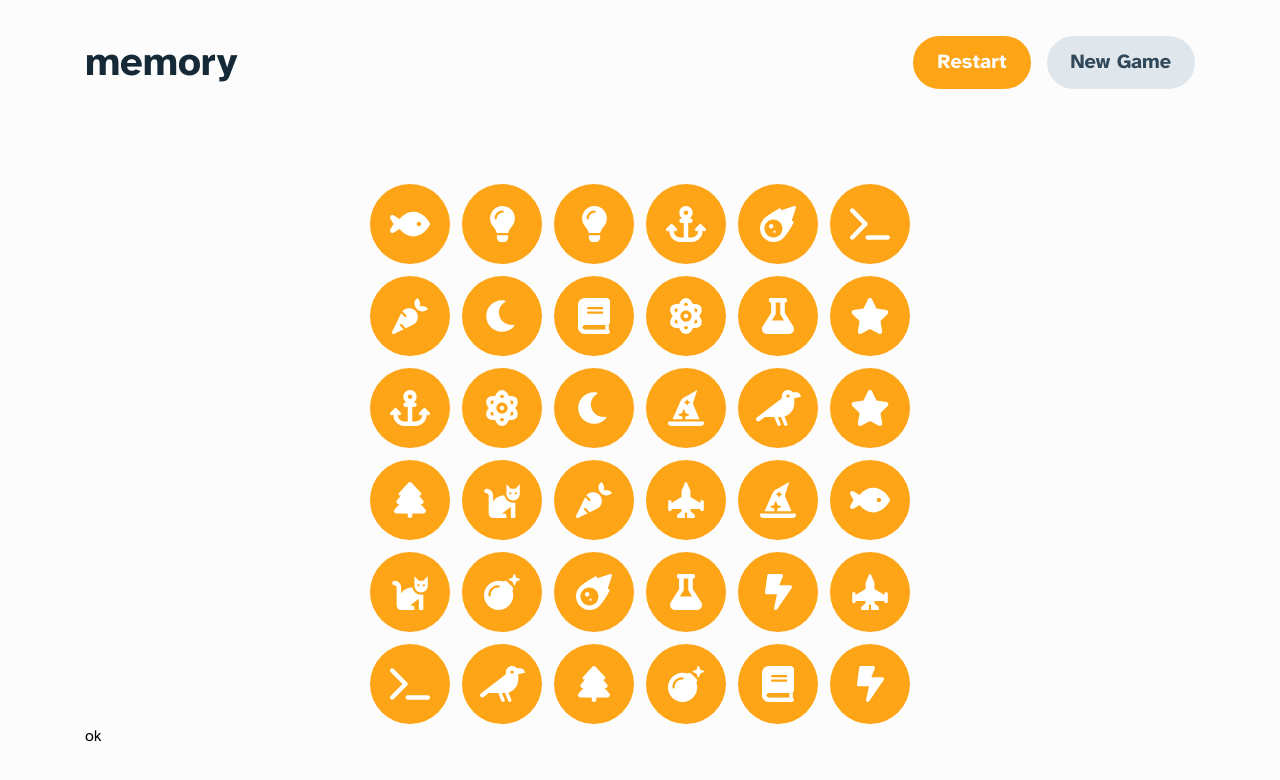
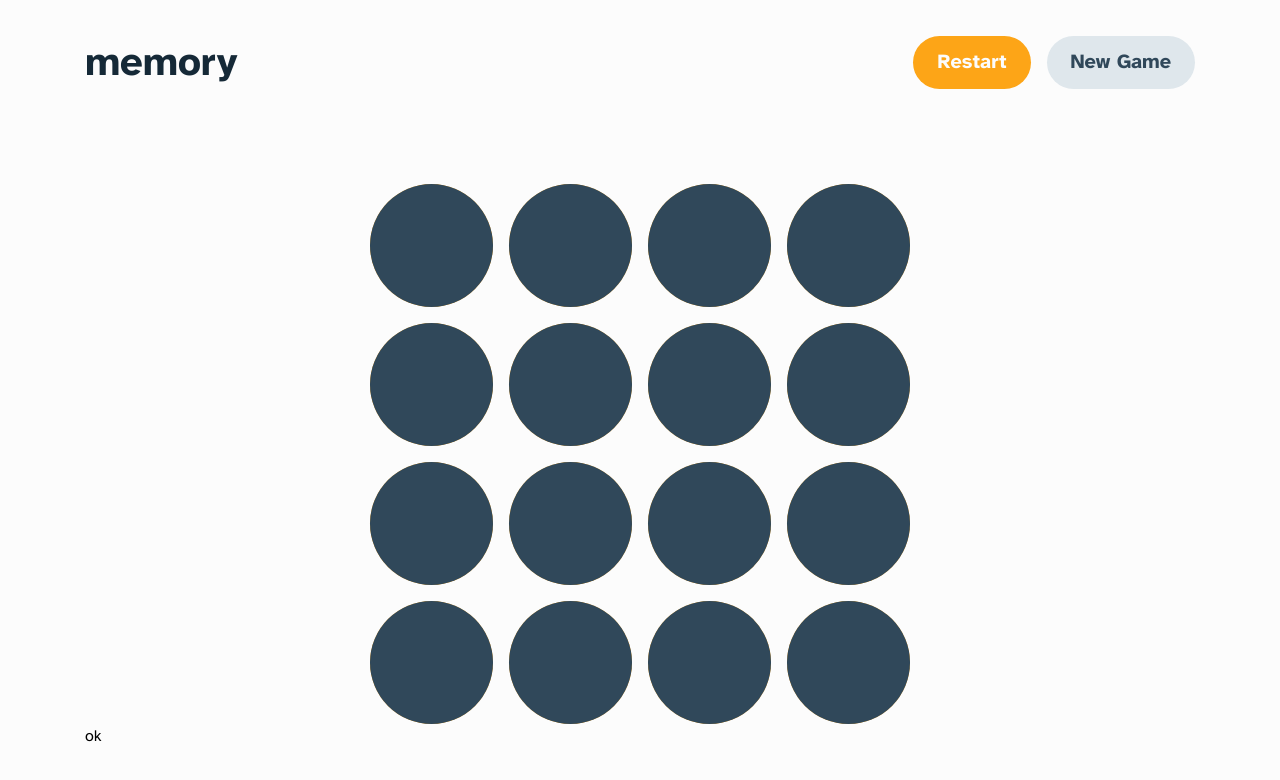
Before and after one commit to jubelo1234/memory-game, a React (Vite) app: page / in a window 1280 px wide. Shown: the top 780 px of the page. Built offline with nearby package versions, Linux system fonts and the light colour scheme.

Commit message:
game page ui

```diff
--- a/src/components/Circle.tsx
+++ b/src/components/Circle.tsx
@@ -29,7 +29,7 @@ export default function Circle({ value, icons = true, row = true }: CircleProps)
         </span>
       )}
 
-      <div className=" absolute size-full top-0 left-0 bg-neutral-700 transition-all duration-200 ease-in-out hover:bg-neutral-400 opacity-0"></div>
+      <div className=" absolute size-full top-0 left-0 bg-neutral-700 transition-all duration-200 ease-in-out hover:bg-neutral-400 opacity-1"></div>
     </button>
   );
 }
--- a/src/pages/GamePage.tsx
+++ b/src/pages/GamePage.tsx
@@ -21,7 +21,7 @@ import terminal from "../assets/icons/terminal-solid.svg";
 import tree from "../assets/icons/tree-solid.svg";
 
 export default function GamePage() {
-  const fourByFour: boolean = false;
+  const fourByFour: boolean = true;
   const Icons: boolean = true;
 
   let numberCount: number;
```
